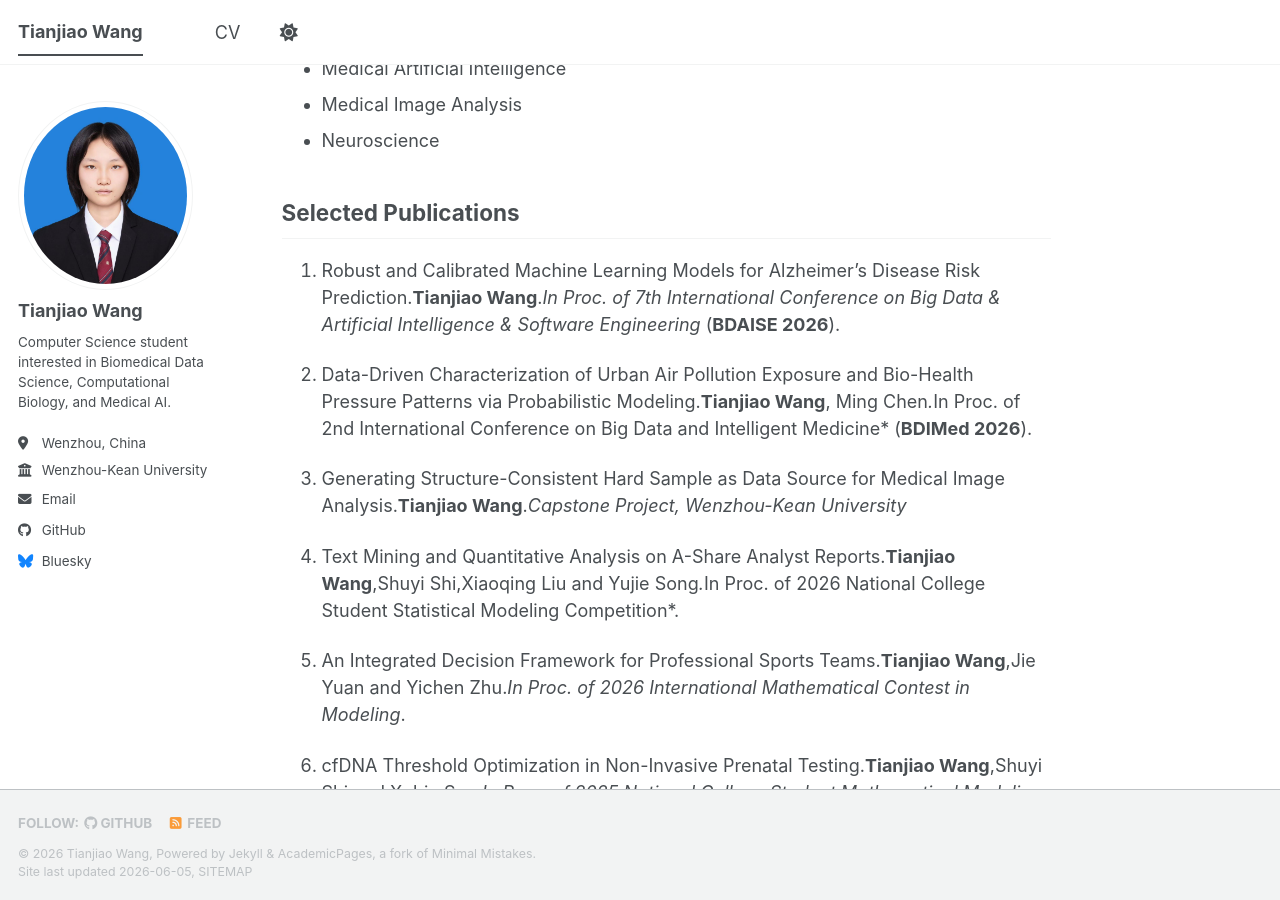
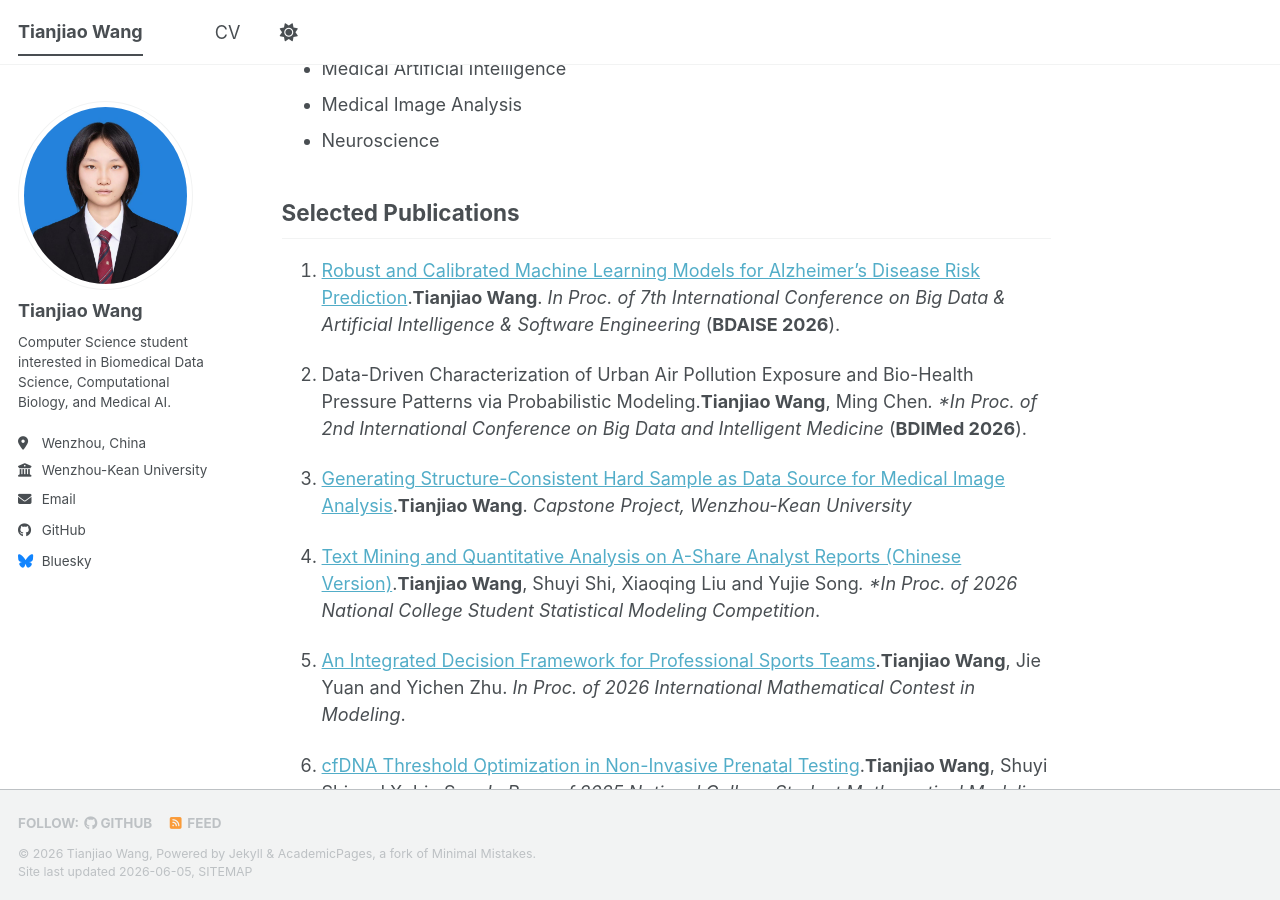
Before and after one commit to tianjiao-wang/tianjiao-wang.github.io, a Jekyll site: the page built from _pages/about.md, in a window 1280 px wide and 900 px high, scrolled down 592 px. Built offline with Jekyll 4.4.1, drawn with Linux system fonts in a browser that asks for light colours; a script bundle is joined from its source files by our own code; library files that are not in the unit come from our copies; our own code applies the rules of GitHub Pages for plain Markdown files.

Commit message:
about.md

```diff
--- a/_pages/about.md
+++ b/_pages/about.md
@@ -27,14 +27,14 @@ My current research interests include:
 
 Selected Publications
 ------
-1. Robust and Calibrated Machine Learning Models for Alzheimer's Disease Risk Prediction.**Tianjiao Wang**.*In Proc. of 7th International Conference on Big Data & Artificial Intelligence & Software Engineering* (**BDAISE 2026**).
+1. [Robust and Calibrated Machine Learning Models for Alzheimer's Disease Risk Prediction](/files/AD prediction.pdf).**Tianjiao Wang**. *In Proc. of 7th International Conference on Big Data & Artificial Intelligence & Software Engineering* (**BDAISE 2026**).
 
-2. Data-Driven Characterization of Urban Air Pollution Exposure and Bio-Health Pressure Patterns via Probabilistic Modeling.**Tianjiao Wang**, Ming Chen*.*In Proc. of 2nd International Conference on Big Data and Intelligent Medicine* (**BDIMed 2026**).
+2. Data-Driven Characterization of Urban Air Pollution Exposure and Bio-Health Pressure Patterns via Probabilistic Modeling.**Tianjiao Wang**, Ming Chen*. *In Proc. of 2nd International Conference on Big Data and Intelligent Medicine* (**BDIMed 2026**).
 
-3. Generating Structure-Consistent Hard Sample as Data Source for Medical Image Analysis.**Tianjiao Wang**.*Capstone Project, Wenzhou-Kean University*
+3. [Generating Structure-Consistent Hard Sample as Data Source for Medical Image Analysis](/files/capstone.pdf).**Tianjiao Wang**. *Capstone Project, Wenzhou-Kean University*
 
-4. Text Mining and Quantitative Analysis on A-Share Analyst Reports.**Tianjiao Wang**,Shuyi Shi,Xiaoqing Liu and Yujie Song*.*In Proc. of 2026 National College Student Statistical Modeling Competition*.
+4. [Text Mining and Quantitative Analysis on A-Share Analyst Reports (Chinese Version)](/files/匿名作品—本科生组—TJJM20260521009376.pdf).**Tianjiao Wang**, Shuyi Shi, Xiaoqing Liu and Yujie Song*. *In Proc. of 2026 National College Student Statistical Modeling Competition*.
 
-5. An Integrated Decision Framework for Professional Sports Teams.**Tianjiao Wang**,Jie Yuan and Yichen Zhu.*In Proc. of 2026 International Mathematical Contest in Modeling*.
+5. [An Integrated Decision Framework for Professional Sports Teams](/files/2609874.pdf).**Tianjiao Wang**, Jie Yuan and Yichen Zhu. *In Proc. of 2026 International Mathematical Contest in Modeling*.
 
-6. cfDNA Threshold Optimization in Non-Invasive Prenatal Testing.**Tianjiao Wang**,Shuyi Shi and Xubin Sun.*In Proc. of 2025 National College Student Mathematical Modeling Competition*.
+6. [cfDNA Threshold Optimization in Non-Invasive Prenatal Testing](/files/国赛.pdf).**Tianjiao Wang**, Shuyi Shi and Xubin Sun. *In Proc. of 2025 National College Student Mathematical Modeling Competition*.
```
